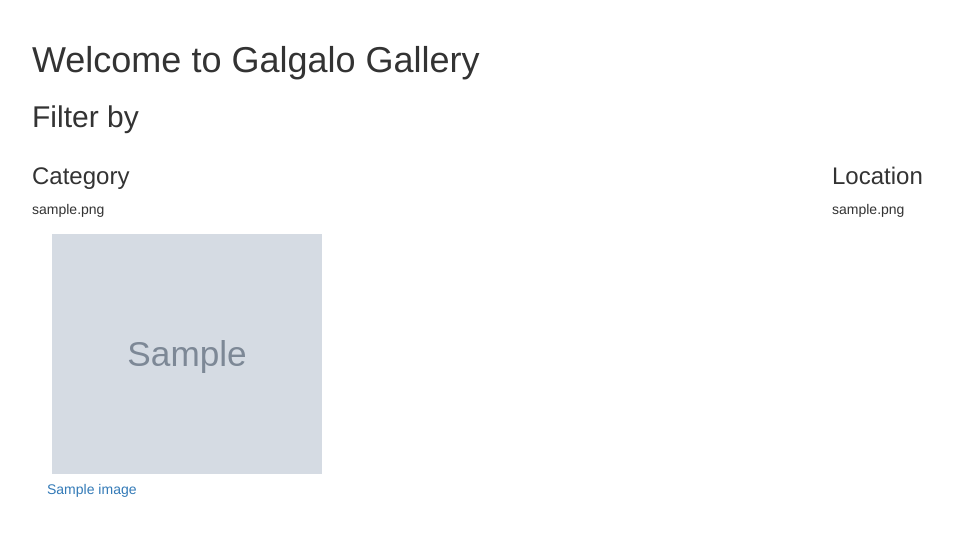
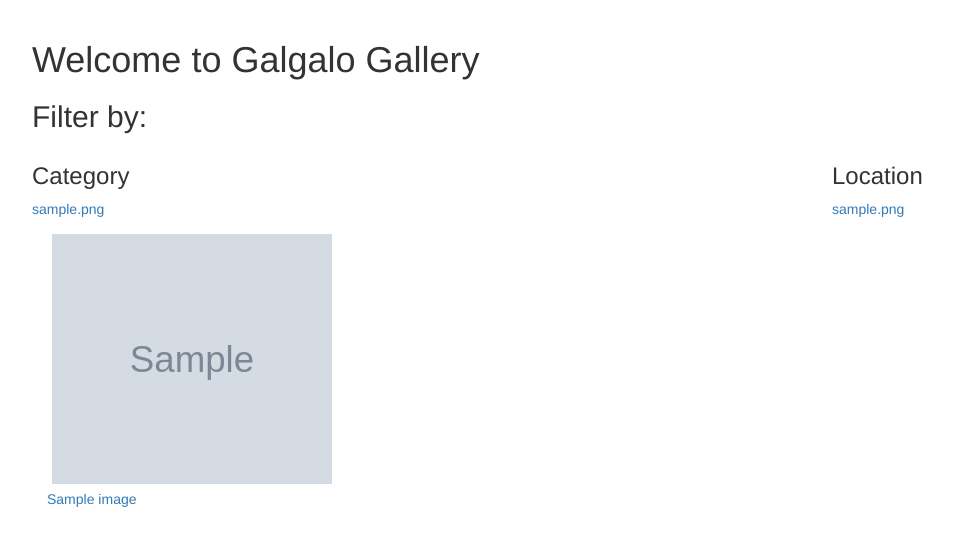
Before and after one commit to francismuk/Gallery, a Django app: page / in a window 1280 px wide. Shown: the part 52-598 px from the top of the page, without its empty margins (23-976 px from the left). Run offline with Django 3.2, Linux system fonts and the light colour scheme; tables that the repository leaves empty hold one stand-in row (values such as "Sample post"); grey boxes marked "Sample" are stand-in pictures; some libraries are stand-ins or nearby versions.

Commit message:
add images

```diff
--- a/images/templates/index.html
+++ b/images/templates/index.html
@@ -2,6 +2,7 @@
 {% load bootstrap3 %}
 <!DOCTYPE html>
 <html lang="en">
+
 <head>
     <meta charset="UTF-8">
     <meta name="viewport" content="width=device-width, initial-scale=1.0">
@@ -14,14 +15,14 @@
     <div class="row">
         <h1>Welcome to Galgalo Gallery</h1>
         <div class="card-body">
-            <h2>Filter by</h2>
+            <h2>Filter by:</h2>
             <div class="row">
                 <div class="col-md-8">
                     <h3>Category</h3>
                     {% for category in categories %}
                     <div class='card'>
                         <!-- <ul> -->
-                        <p>{{category.photo_category}}</p>
+                        <p> <a href="#"> {{category.photo_category}}</a></p>
                         <!-- </ul> -->
                     </div>
                     {% endfor %}
@@ -31,18 +32,19 @@
                     {% for location in locations %}
                     <div class='card'>
                         <!-- <ul> -->
-                        <p>{{location.image_location}}</p>
+                        <p><a href="#">{{location.image_location}}</a></p>
                         <!-- </ul> -->
                     </div>
                     {% endfor %}
                 </div>
             </div>
+            </div>
             {% for image in images %}
             <div class="hover">
-                <div class="col-md-3 img-holder">
-                    <img style="height:250px;width: 280px;padding: 5px;" src="{{image.image.url}}" alt="Image">
+                <div class="col-md-3">
+                    <img style="height:260px;width: 290px;padding: 5px;" src="{{image.image.url}}" alt="Image">
                     <div class="overlay">
-                        <p class="jojo"><a data-toggle="modal" data-target="#{{image.id}}">{{image.name}}</a></p>
+                        <p class="jojo"><a data-toggle="modal" data-target="{{image.id}}">{{image.name}}</a></p>
                     </div>
                 </div>
             </div>
@@ -71,10 +73,10 @@
                                     <h5 class="modal-title" id="modal-title"> {{image.name}} </h5>
                                     <hr>
                                     <p>{{image.description}}</p>
-                                    <p class="small">Posted <span
-                                            class="font-weight-bold">{{image.post_date|timesince}}</span> ago </p>
-                                    <p class="small">Category <span
-                                            class="font-weight-bold">{{image.category.photo_category}}</span></p>
+                                    <small class="small">Posted <span
+                                            class="font-weight-bold">{{image.post_date|timesince}}</span> ago </small>
+                                    <small class="small">Category <span
+                                            class="font-weight-bold">{{image.category.photo_category}}</span></small>
                                     <ul class="list-inline">
                                         <li class="list-inline-item"> Share
                                             <a class="twitter-share-button" class="tooltip-test"
@@ -93,6 +95,8 @@
             </div>
 
             {% endfor %}
+            </div>
+            </div>
             {% endblock %}
 
 
```
